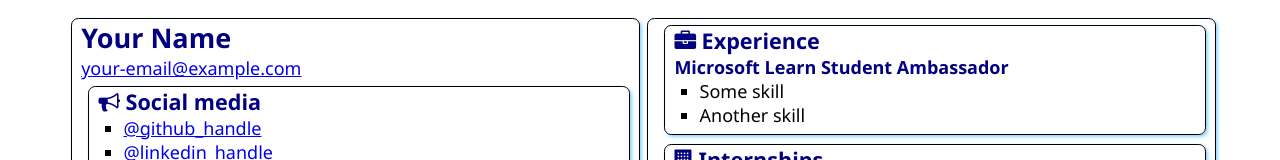
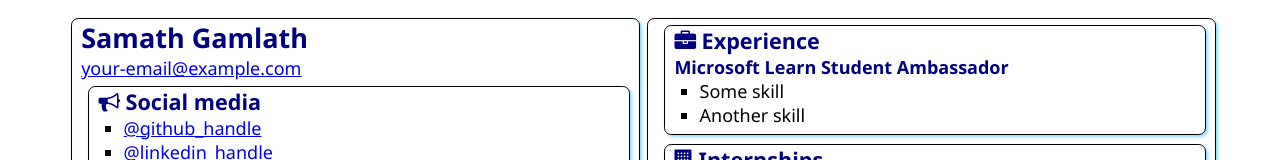
Before and after one commit to SamathGamlath/SATechnicalOnboarding, a plain HTML site: page src/index.html in a window 1280 px wide. Shown: the top 160 px of the page. Drawn offline with Linux system fonts and the light colour scheme.

Commit message:
Added My Name
I added my name as Samath Gamlath

```diff
--- a/src/index.html
+++ b/src/index.html
@@ -12,7 +12,7 @@
 <body>
     <main>
         <article class="box">
-            <h1>Your Name</h1>
+            <h1>Samath Gamlath</h1>
             <div><a href="mailto:your.email@example.com">your-email@example.com</a></div>
 
             <section class="box">
```
